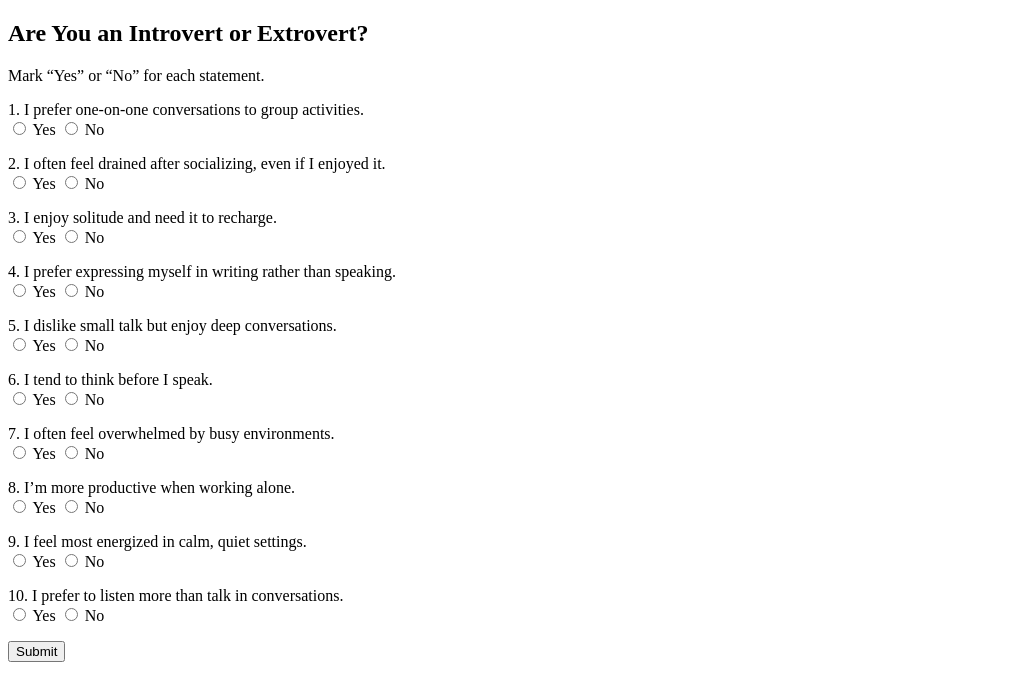
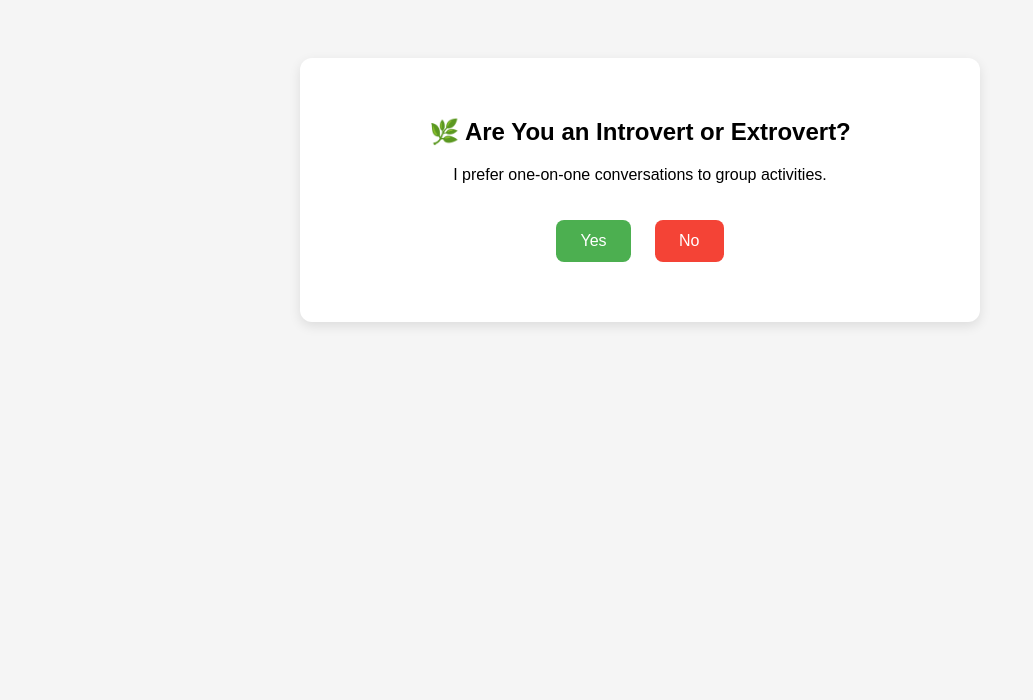
Before and after one commit to SonaliGupta09/Emotional_Awareness_Quiz, a plain HTML site: page index.html in a window 1280 px wide. Shown: the whole page, without its empty margins (0-1033 px from the left). Drawn offline with Linux system fonts and the light colour scheme.

Commit message:
Update index.html

```diff
--- a/index.html
+++ b/index.html
@@ -1,73 +1,119 @@
 <!DOCTYPE html>
-<html lang="en" >
+<html>
 <head>
   <meta charset="UTF-8">
-  <title>Self_Awreness_Quiz</title>
-
-
+  <title>Introvert or Extrovert Quiz</title>
+  <style>
+    body {
+      font-family: Arial, sans-serif;
+      text-align: center;
+      padding: 50px;
+      background: #f5f5f5;
+    }
+    .question-box {
+      background: white;
+      padding: 40px;
+      border-radius: 12px;
+      max-width: 600px;
+      margin: auto;
+      box-shadow: 0 4px 12px rgba(0, 0, 0, 0.1);
+    }
+    button {
+      margin: 20px 10px;
+      padding: 12px 24px;
+      font-size: 16px;
+      border: none;
+      border-radius: 8px;
+      cursor: pointer;
+    }
+    .yes-btn {
+      background-color: #4CAF50;
+      color: white;
+    }
+    .no-btn {
+      background-color: #f44336;
+      color: white;
+    }
+    .result-screen {
+      display: none;
+      font-size: 28px;
+      font-weight: bold;
+    }
+  </style>
 </head>
 <body>
-<!-- partial:index.partial.html -->
-<h2>Are You an Introvert or Extrovert?</h2>
-<p>Mark “Yes” or “No” for each statement.</p>
 
-<form id="quizForm">
-  <p>1. I prefer one-on-one conversations to group activities.<br>
-    <input type="radio" name="q1" value="yes"> Yes
-    <input type="radio" name="q1" value="no"> No
-  </p>
+<div class="question-box" id="quizBox">
+  <h2>🌿 Are You an Introvert or Extrovert?</h2>
+  <p id="questionText">Loading question...</p>
+  <div>
+    <button class="yes-btn" onclick="answer('yes')">Yes</button>
+    <button class="no-btn" onclick="answer('no')">No</button>
+  </div>
+</div>
 
-  <p>2. I often feel drained after socializing, even if I enjoyed it.<br>
-    <input type="radio" name="q2" value="yes"> Yes
-    <input type="radio" name="q2" value="no"> No
-  </p>
+<div class="result-screen" id="resultScreen">
+  <!-- Result will be shown here -->
+</div>
 
-  <p>3. I enjoy solitude and need it to recharge.<br>
-    <input type="radio" name="q3" value="yes"> Yes
-    <input type="radio" name="q3" value="no"> No
-  </p>
+<script>
+  const questions = [
+    "I prefer one-on-one conversations to group activities.",
+    "I often feel drained after socializing, even if I enjoyed it.",
+    "I enjoy solitude and need it to recharge.",
+    "I prefer expressing myself in writing rather than speaking.",
+    "I dislike small talk but enjoy deep conversations.",
+    "I tend to think before I speak.",
+    "I often feel overwhelmed by busy environments.",
+    "I’m more productive when working alone.",
+    "I feel most energized in calm, quiet settings.",
+    "I prefer to listen more than talk in conversations."
+  ];
 
-  <p>4. I prefer expressing myself in writing rather than speaking.<br>
-    <input type="radio" name="q4" value="yes"> Yes
-    <input type="radio" name="q4" value="no"> No
-  </p>
+  let currentQuestion = 0;
+  let yesCount = 0;
+  let noCount = 0;
 
-  <p>5. I dislike small talk but enjoy deep conversations.<br>
-    <input type="radio" name="q5" value="yes"> Yes
-    <input type="radio" name="q5" value="no"> No
-  </p>
+  const questionText = document.getElementById("questionText");
+  const quizBox = document.getElementById("quizBox");
+  const resultScreen = document.getElementById("resultScreen");
 
-  <p>6. I tend to think before I speak.<br>
-    <input type="radio" name="q6" value="yes"> Yes
-    <input type="radio" name="q6" value="no"> No
-  </p>
+  function showQuestion() {
+    if (currentQuestion < questions.length) {
+      questionText.innerText = questions[currentQuestion];
+    } else {
+      showResult();
+    }
+  }
 
-  <p>7. I often feel overwhelmed by busy environments.<br>
-    <input type="radio" name="q7" value="yes"> Yes
-    <input type="radio" name="q7" value="no"> No
-  </p>
+  function answer(response) {
+    if (response === 'yes') yesCount++;
+    else if (response === 'no') noCount++;
 
-  <p>8. I’m more productive when working alone.<br>
-    <input type="radio" name="q8" value="yes"> Yes
-    <input type="radio" name="q8" value="no"> No
-  </p>
+    currentQuestion++;
+    showQuestion();
+  }
 
-  <p>9. I feel most energized in calm, quiet settings.<br>
-    <input type="radio" name="q9" value="yes"> Yes
-    <input type="radio" name="q9" value="no"> No
-  </p>
+  function showResult() {
+    quizBox.style.display = "none";
+    resultScreen.style.display = "block";
 
-  <p>10. I prefer to listen more than talk in conversations.<br>
-    <input type="radio" name="q10" value="yes"> Yes
-    <input type="radio" name="q10" value="no"> No
-  </p>
+    let resultText = "";
 
-  <button type="button" onclick="calculate()">Submit</button>
-</form>
+    if (yesCount > noCount) {
+      resultText = "🌟 You likely lean Introvert 🌿";
+    } else if (noCount > yesCount) {
+      resultText = "🌟 You may lean Extrovert ☀️";
+    } else {
+      resultText = "🌟 You may be an Ambivert ✨";
+    }
 
-<div id="result" style="margin-top: 20px;"></div>
-<!-- partial -->
-  <script  src="./script.js"></script>
+    resultScreen.innerHTML = `<p>${resultText}</p>`;
+  }
+
+  // Load first question
+  showQuestion();
+</script>
 
 </body>
 </html>
```
